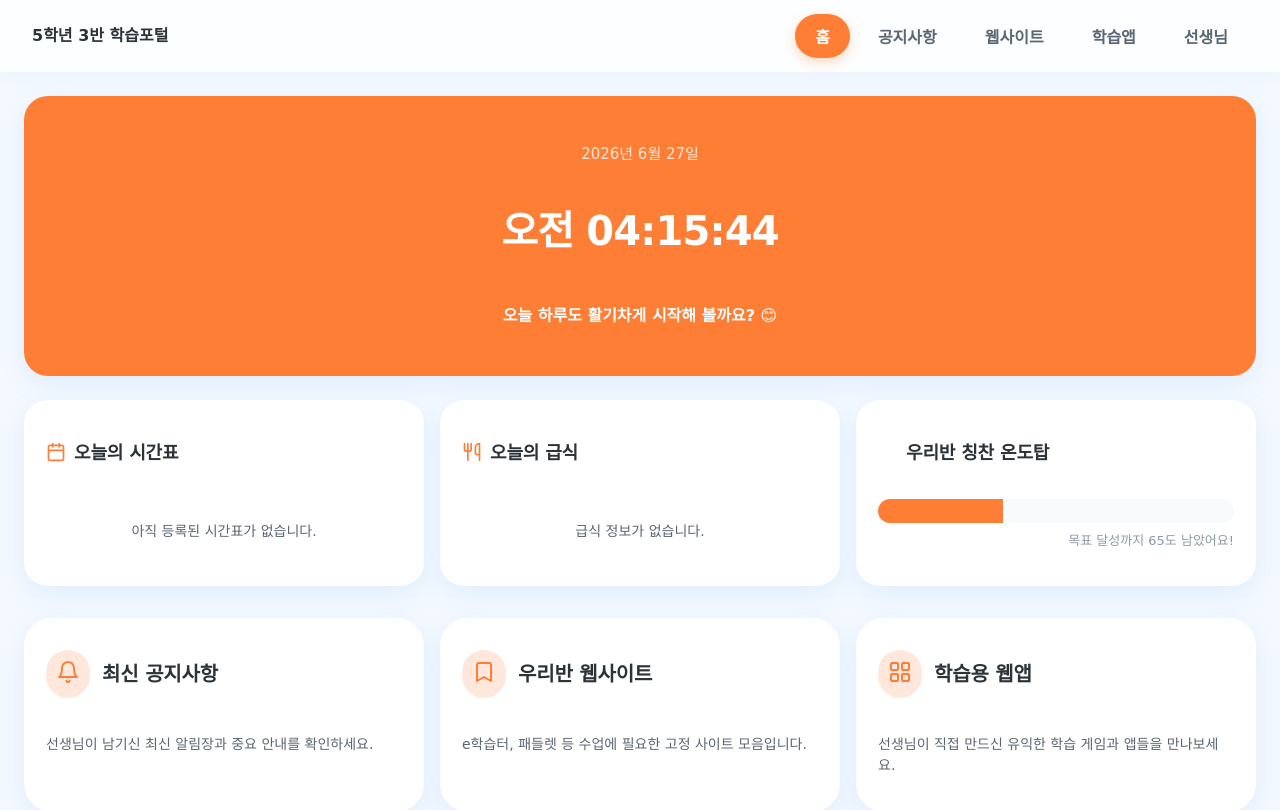
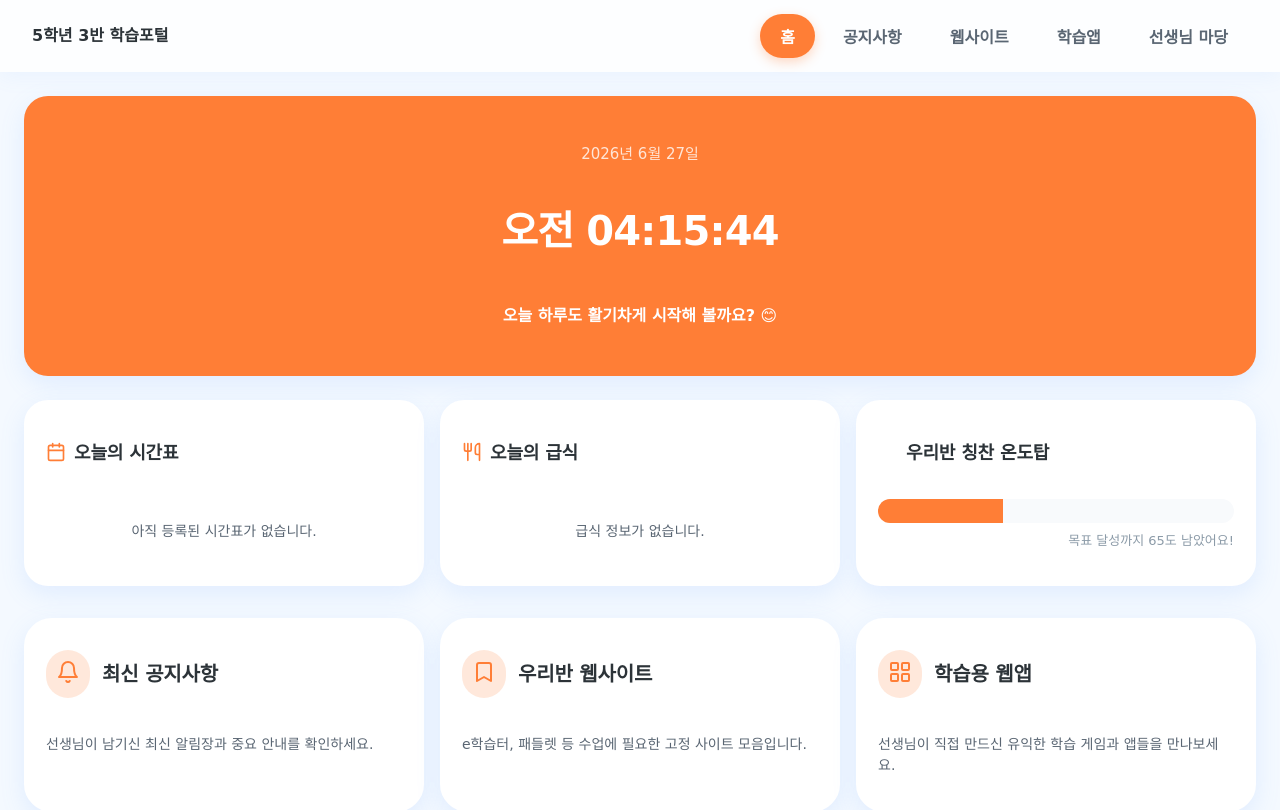
Before and after one commit to JunhyunGwag/-0627-portal, a React (Vite) app: page / in a window 1280 px wide. Shown: the top 810 px of the page. Built offline with nearby package versions, Linux system fonts and the light colour scheme; a web font is replaced by a local one.

Commit message:
Secure admin password in environment variable

```diff
--- a/src/components/Layout.tsx
+++ b/src/components/Layout.tsx
@@ -24,7 +24,7 @@ const Layout = () => {
             <span className="nav-text">학습앱</span>
           </NavLink>
           <NavLink to="/admin" className={({ isActive }: { isActive: boolean }) => `nav-item ${isActive ? 'active' : ''}`}>
-            <span className="nav-text">선생님</span>
+            <span className="nav-text">선생님 마당</span>
           </NavLink>
         </nav>
       </header>
--- a/src/pages/Admin.tsx
+++ b/src/pages/Admin.tsx
@@ -14,7 +14,7 @@ export default function Admin() {
 
   const handleLogin = (e: React.FormEvent) => {
     e.preventDefault();
-    if (password === '3700') {
+    if (password === import.meta.env.VITE_ADMIN_PASSWORD) {
       localStorage.setItem('admin_auth', 'true');
       setIsAuthenticated(true);
       setError(false);
@@ -53,7 +53,7 @@ export default function Admin() {
   return (
     <div className="gutter" style={{ paddingTop: '24px', paddingBottom: '24px' }}>
       <div style={{ display: 'flex', justifyContent: 'space-between', alignItems: 'center' }}>
-        <h2 className="text-heading-large">선생님 공간</h2>
+        <h2 className="text-heading-large">선생님 마당</h2>
         <button onClick={handleLogout} style={{ background: 'none', border: 'none', color: 'var(--seed-color-carrot-600)', cursor: 'pointer', padding: '8px', fontWeight: 500 }}>
           로그아웃
         </button>
```
Also changed, not shown: 1 other file (tests, documents, lock files or other folders).
